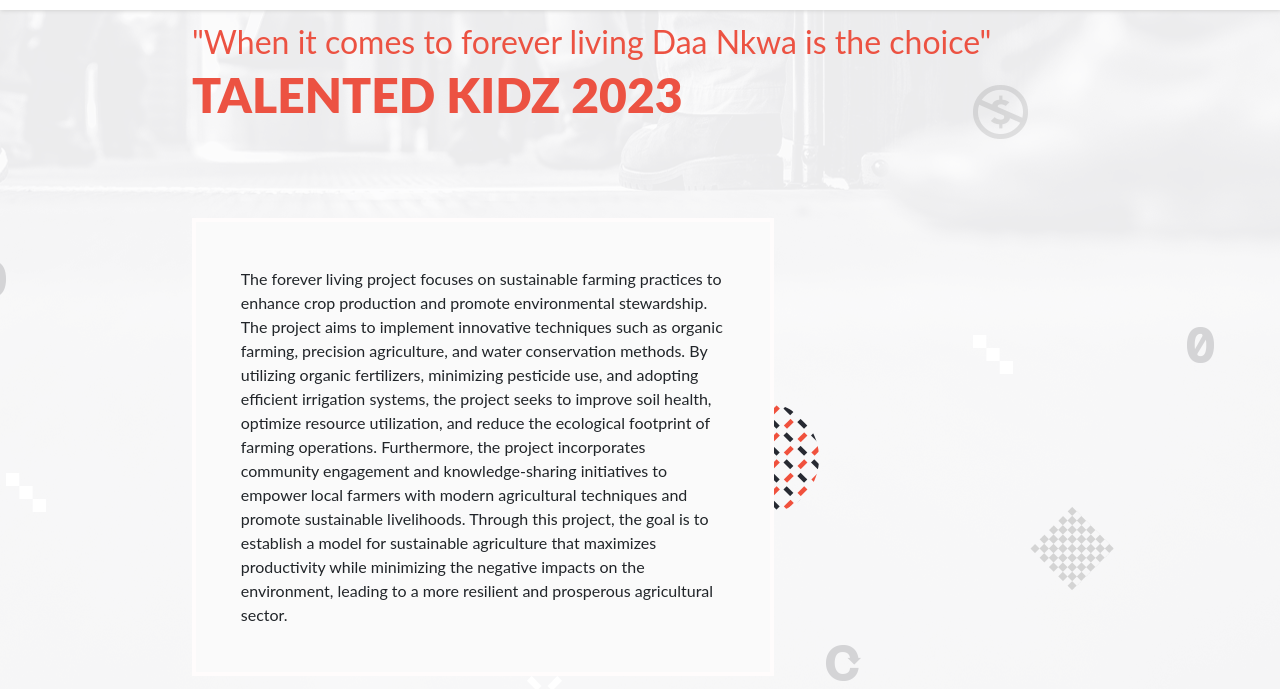
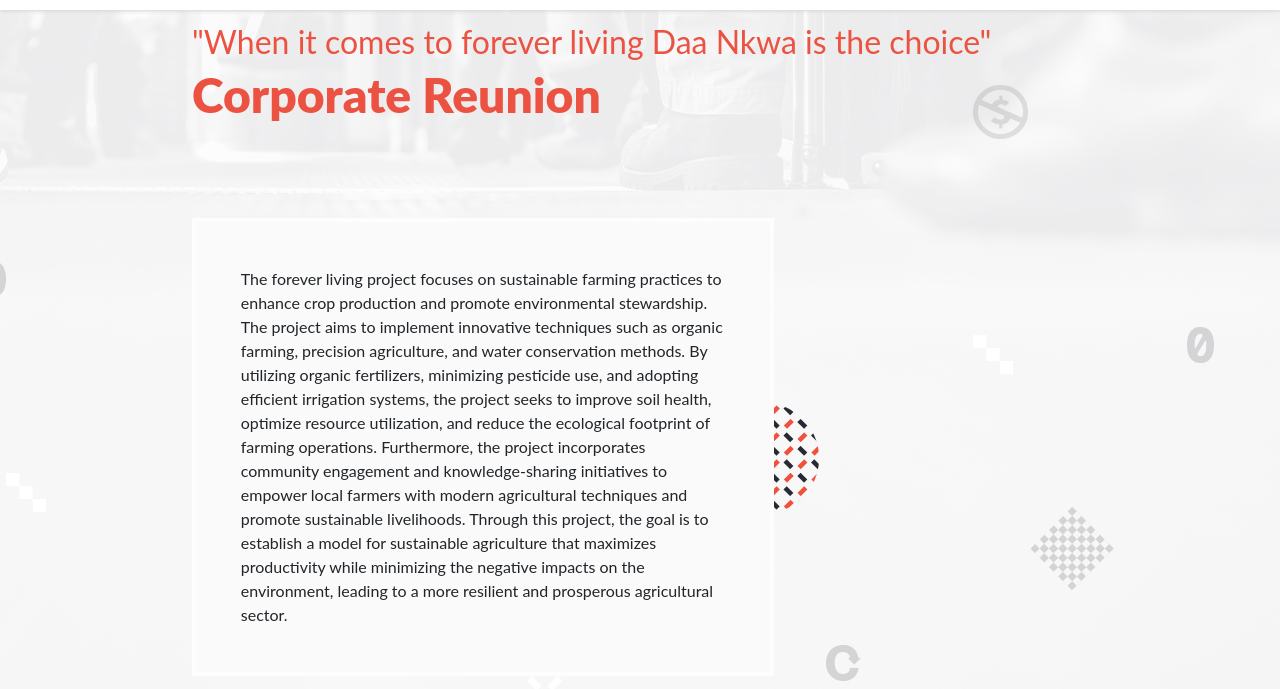
Before and after one commit to obibaadoma/captone_DaaNkwa, a website: page about.html in a window 1280 px wide. Shown: the part 90-779 px from the top of the page. Drawn offline with nearby package versions, Linux system fonts and the light colour scheme.

Commit message:
fixed linters .yml file

```diff
--- a/about.html
+++ b/about.html
@@ -71,7 +71,7 @@
 			<section class="headline">
 				<div class="wrapper into">
 					<h1>"When it comes to forever living Daa Nkwa is the choice"</h1>
-					<h2>TALENTED KIDZ 2023</h2>
+					<h2>Corporate Reunion</h2>
 					<p class="celebration">
 						The forever living project focuses on sustainable farming practices to enhance crop production and promote environmental stewardship. The project aims to implement innovative techniques such as organic farming, precision agriculture, and water conservation methods. By utilizing organic fertilizers, minimizing pesticide use, and adopting efficient irrigation systems, the project seeks to improve soil health, optimize resource utilization, and reduce the ecological footprint of farming operations. Furthermore, the project incorporates community engagement and knowledge-sharing initiatives to empower local farmers with modern agricultural techniques and promote sustainable livelihoods. Through this project, the goal is to establish a model for sustainable agriculture that maximizes productivity while minimizing the negative impacts on the environment, leading to a more resilient and prosperous agricultural sector.
 					<h6>
```
Also changed, not shown: .github/workflows/linters.yml.
